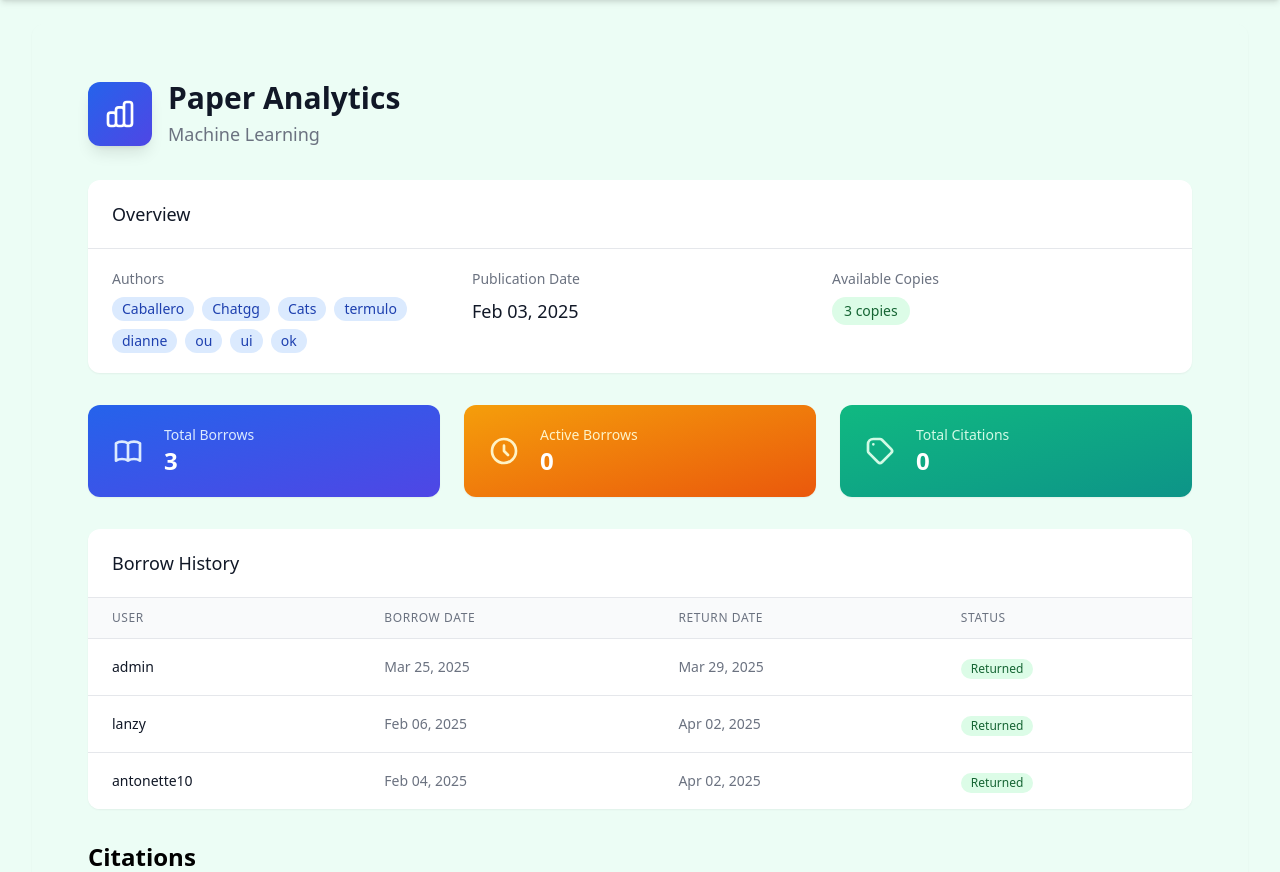
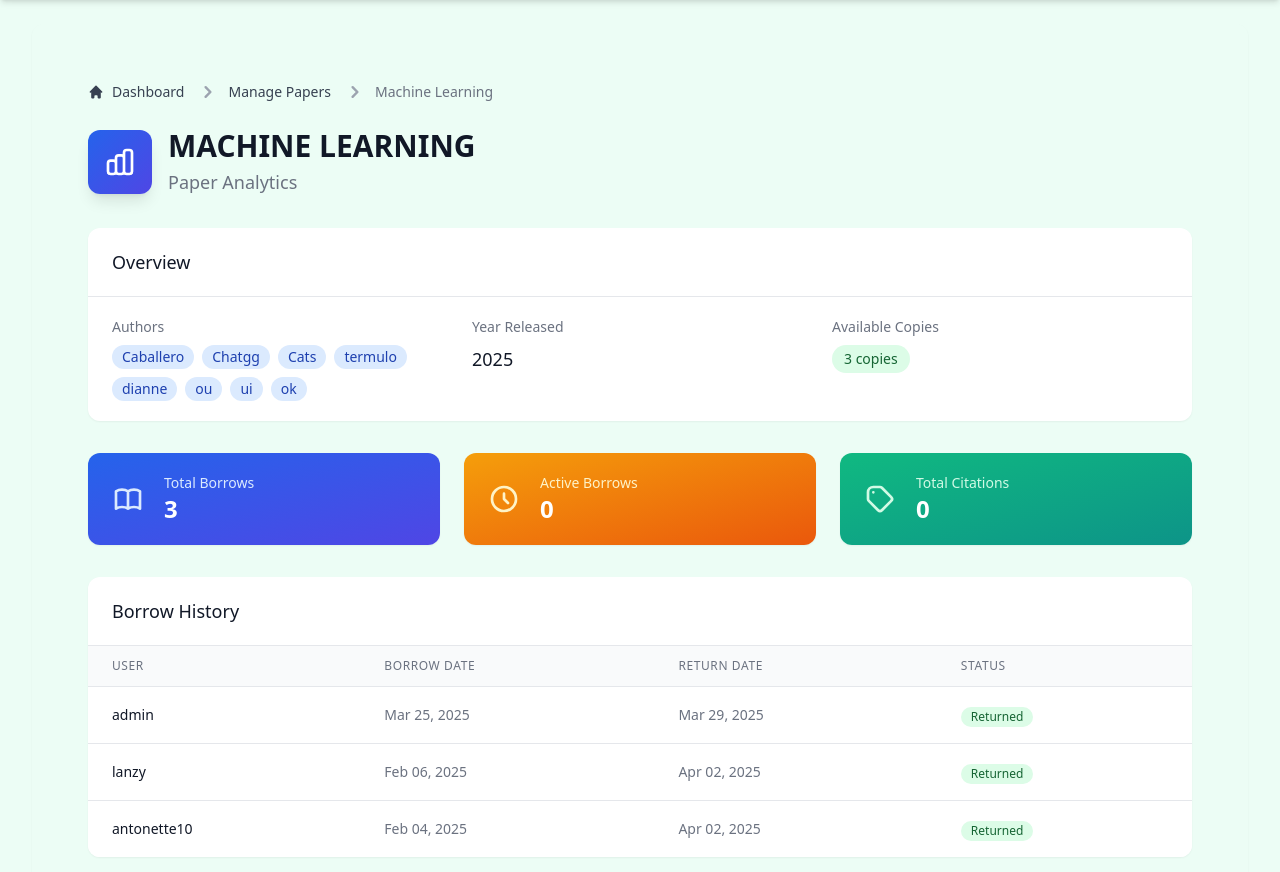
Before and after one commit to lanzy-lanzy/digitalhubv2, a Django app: page /accounts/admin/paper/10/analytics/ in a window 1280 px wide. Shown: the part 81-953 px from the top of the page. Run offline with Django 5.2, Linux system fonts and the light colour scheme; a user stored in the database is signed in; data comes from the database, SQL or seed files in the repository; data that the repository does not hold is empty; some libraries are stand-ins or nearby versions.

Commit message:
Update paper_analytics.html to display paper title as main heading

```diff
--- a/scholar/templates/scholar/admin/paper_analytics.html
+++ b/scholar/templates/scholar/admin/paper_analytics.html
@@ -1,8 +1,39 @@
 {% extends "scholar/base.html" %}
 {% load static %}
 
+{% block title %}{{ paper.title }} - Analytics{% endblock %}
+
 {% block content %}
 <div class="max-w-7xl mx-auto px-4 sm:px-6 lg:px-8 py-8" x-data="{ showContent: false }" x-init="setTimeout(() => showContent = true, 100)">
+    <!-- Breadcrumb Navigation -->
+    <nav class="flex mb-6" aria-label="Breadcrumb">
+        <ol class="inline-flex items-center space-x-1 md:space-x-3">
+            <li class="inline-flex items-center">
+                <a href="{% url 'admin_dashboard' %}" class="inline-flex items-center text-sm font-medium text-gray-700 hover:text-emerald-600">
+                    <svg class="w-4 h-4 mr-2" fill="currentColor" viewBox="0 0 20 20" xmlns="http://www.w3.org/2000/svg">
+                        <path d="M10.707 2.293a1 1 0 00-1.414 0l-7 7a1 1 0 001.414 1.414L4 10.414V17a1 1 0 001 1h2a1 1 0 001-1v-2a1 1 0 011-1h2a1 1 0 011 1v2a1 1 0 001 1h2a1 1 0 001-1v-6.586l.293.293a1 1 0 001.414-1.414l-7-7z"></path>
+                    </svg>
+                    Dashboard
+                </a>
+            </li>
+            <li>
+                <div class="flex items-center">
+                    <svg class="w-6 h-6 text-gray-400" fill="currentColor" viewBox="0 0 20 20" xmlns="http://www.w3.org/2000/svg">
+                        <path fill-rule="evenodd" d="M7.293 14.707a1 1 0 010-1.414L10.586 10 7.293 6.707a1 1 0 011.414-1.414l4 4a1 1 0 010 1.414l-4 4a1 1 0 01-1.414 0z" clip-rule="evenodd"></path>
+                    </svg>
+                    <a href="{% url 'manage_papers' %}" class="ml-1 text-sm font-medium text-gray-700 hover:text-emerald-600 md:ml-2">Manage Papers</a>
+                </div>
+            </li>
+            <li aria-current="page">
+                <div class="flex items-center">
+                    <svg class="w-6 h-6 text-gray-400" fill="currentColor" viewBox="0 0 20 20" xmlns="http://www.w3.org/2000/svg">
+                        <path fill-rule="evenodd" d="M7.293 14.707a1 1 0 010-1.414L10.586 10 7.293 6.707a1 1 0 011.414-1.414l4 4a1 1 0 010 1.414l-4 4a1 1 0 01-1.414 0z" clip-rule="evenodd"></path>
+                    </svg>
+                    <span class="ml-1 text-sm font-medium text-gray-500 md:ml-2 truncate max-w-xs">{{ paper.title }}</span>
+                </div>
+            </li>
+        </ol>
+    </nav>
     <!-- Header -->
     <div class="mb-8"
          x-show="showContent"
@@ -16,8 +47,8 @@
                 </svg>
             </div>
             <div>
-                <h1 class="text-3xl font-bold text-gray-900">Paper Analytics</h1>
-                <p class="mt-1 text-lg text-gray-500">{{ paper.title }}</p>
+                <h1 class="text-3xl font-bold text-gray-900">{{ paper.title|upper }}</h1>
+                <p class="mt-1 text-lg text-gray-500">Paper Analytics</p>
             </div>
         </div>
     </div>
@@ -44,8 +75,8 @@
                     </div>
                 </div>
                 <div class="space-y-2">
-                    <h3 class="text-sm font-medium text-gray-500">Publication Date</h3>
-                    <p class="text-lg font-medium text-gray-900">{{ paper.publication_date|date:"M d, Y" }}</p>
+                    <h3 class="text-sm font-medium text-gray-500">Year Released</h3>
+                    <p class="text-lg font-medium text-gray-900">{{ paper.publication_date|date:"Y" }}</p>
                 </div>
                 <div class="space-y-2">
                     <h3 class="text-sm font-medium text-gray-500">Available Copies</h3>
```
